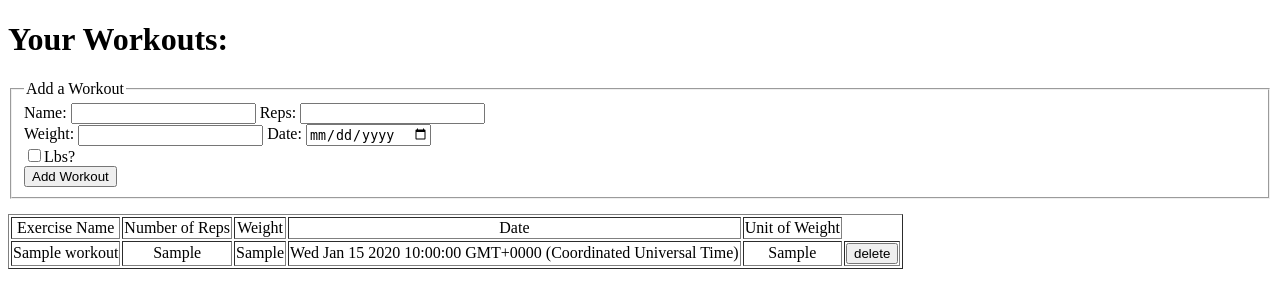
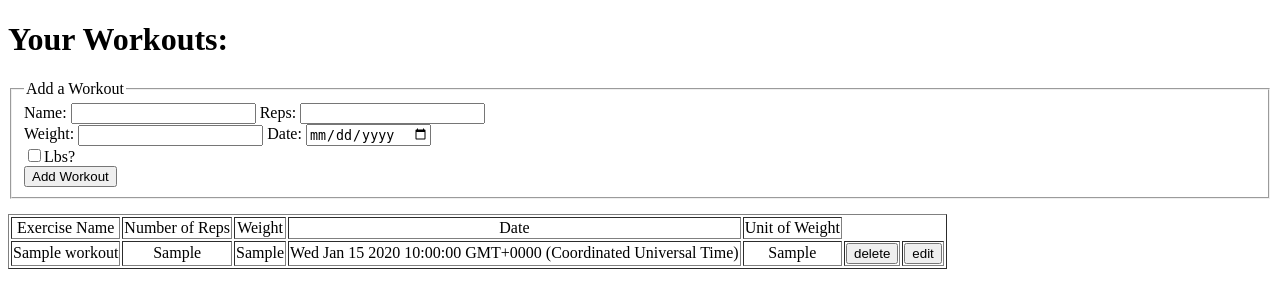
Before and after one commit to kberg721/cs-290, a Node server app: page / in a window 1280 px wide. Shown: the top 308 px of the page. Run offline with Node 20, Linux system fonts and the light colour scheme; tables that the repository leaves empty or names only in its code hold one stand-in row (values such as "Sample post"); some libraries are stand-ins or nearby versions.

Commit message:
Add files via upload

```diff
--- a/hw9/views/home.handlebars
+++ b/hw9/views/home.handlebars
@@ -44,6 +44,12 @@
       					<input type="submit" name="delete" value="delete">
     				</form>
     			</td>
+    			<td>
+					<form>
+      					<input type="hidden" name="id" value="{{this.id}}">
+      					<input type="submit" name="edit" value="edit">
+    				</form>
+    			</td>
 			</tr>
 		{{/each}}
 		</tbody>
```
